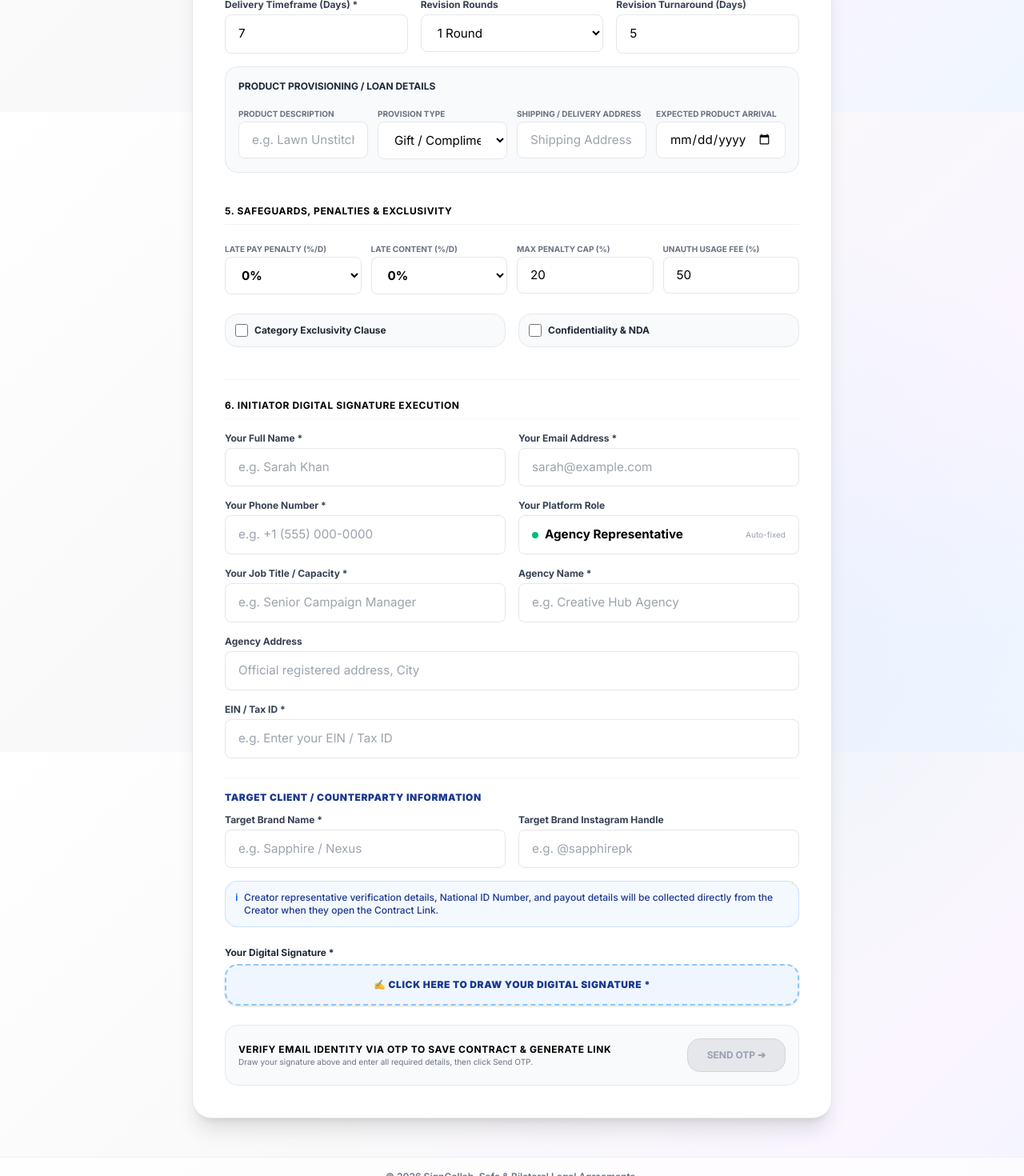
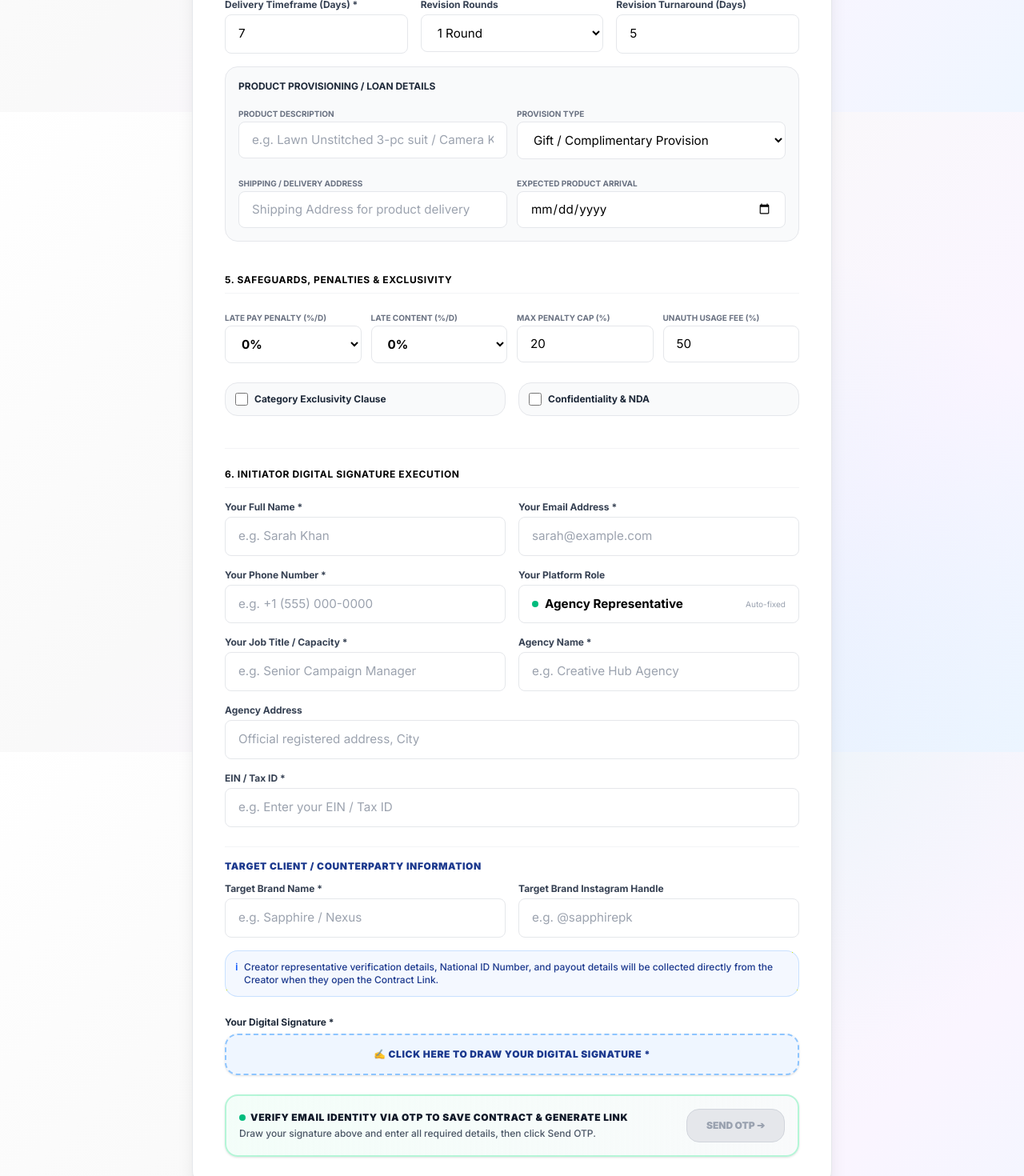
Before and after one commit to 01hostcatalyst-ars/SC-V2-141126, a Next.js app: page /instant in a window 1280 px wide. Shown: the part 1460-2930 px from the top of the page at 80% size. Built offline with nearby package versions, Linux system fonts and the light colour scheme; no server answers.

Commit message:
Update product provisioning 2-row layout and redesign initiator OTP box for clear visibility

```diff
--- a/src/app/instant/page.tsx
+++ b/src/app/instant/page.tsx
@@ -947,7 +947,7 @@ export default function InstantContractPage() {
               <div className="p-4 bg-gray-50 border border-gray-200 rounded-2xl space-y-3 mt-4">
                 <span className="text-xs font-bold text-gray-800 uppercase block">Product Provisioning / Loan Details</span>
 
-                <div className="grid grid-cols-1 sm:grid-cols-4 gap-3">
+                <div className="grid grid-cols-1 sm:grid-cols-2 gap-3">
                   <div>
                     <label className="text-[10px] font-bold text-gray-500 uppercase">Product Description</label>
                     <input
@@ -970,7 +970,9 @@ export default function InstantContractPage() {
                       <option value="Product Loan">Product Loan (Must Be Returned)</option>
                     </select>
                   </div>
-
+                </div>
+
+                <div className="grid grid-cols-1 sm:grid-cols-2 gap-3 pt-1">
                   <div>
                     <label className="text-[10px] font-bold text-gray-500 uppercase">Shipping / Delivery Address</label>
                     <input
@@ -1436,12 +1438,13 @@ export default function InstantContractPage() {
                 {/* OTP VERIFICATION ACTION BOX FOR PARTY 1 */}
                 <div className="sm:col-span-2 pt-2">
                   {!initiatorOtpVerified ? (
-                    <div className="p-4 rounded-2xl bg-gray-50 border border-gray-200 flex flex-col sm:flex-row items-center justify-between gap-3">
-                      <div className="flex flex-col text-left">
-                        <span className="text-xs font-bold text-black uppercase tracking-wider">
+                    <div className="p-4 rounded-2xl bg-gradient-to-r from-emerald-50/60 to-gray-50 border-2 border-emerald-200/80 flex flex-col md:flex-row items-start md:items-center justify-between gap-4 shadow-sm">
+                      <div className="flex flex-col text-left space-y-1">
+                        <span className="text-xs font-black text-gray-900 uppercase tracking-wider flex items-center gap-1.5">
+                          <span className="w-2 h-2 rounded-full bg-emerald-500 animate-pulse" />
                           Verify Email Identity via OTP to Save Contract &amp; Generate Link
                         </span>
-                        <span className="text-[10px] text-gray-500">
+                        <span className="text-xs text-gray-600 font-medium">
                           {initiatorOtpDispatched
                             ? `Code sent to ${initiatorEmail}. Enter 6-digit verification code below.`
                             : "Draw your signature above and enter all required details, then click Send OTP."}
@@ -1453,7 +1456,7 @@ export default function InstantContractPage() {
                           type="button"
                           onClick={handleSendInitiatorOtp}
                           disabled={!initiatorEmail || !initiatorName || !initiatorPhone || !initiatorDesignation || !initiatorSignatureB64 || initiatorOtpLoading}
-                          className={`font-bold px-6 py-3 rounded-xl text-xs uppercase transition-all whitespace-nowrap ${
+                          className={`font-extrabold px-6 py-3 rounded-xl text-xs uppercase transition-all whitespace-nowrap shrink-0 ${
                             initiatorEmail && initiatorName && initiatorPhone && initiatorDesignation && initiatorSignatureB64 && !initiatorOtpLoading
                               ? "bg-black text-white hover:bg-black/90 shadow-md cursor-pointer"
                               : "bg-gray-200 text-gray-400 border border-gray-300 cursor-not-allowed"
@@ -1462,20 +1465,23 @@ export default function InstantContractPage() {
                           {initiatorOtpLoading ? "Sending OTP..." : "Send OTP ➔"}
                         </button>
                       ) : (
-                        <div className="flex items-center gap-2 w-full sm:w-auto">
+                        <div className="flex flex-wrap items-center gap-3 shrink-0 w-full sm:w-auto">
+                          <div className="flex flex-col text-left">
+                            <label className="text-[10px] font-bold text-emerald-800 uppercase tracking-wider mb-1">6-Digit OTP</label>
                             <input
                               type="text"
                               maxLength={6}
                               placeholder="123456"
                               value={initiatorOtpCode}
                               onChange={(e) => setInitiatorOtpCode(e.target.value.replace(/\D/g, ""))}
-                            className="input-field text-center font-mono font-bold tracking-widest text-sm py-2 max-w-[120px]"
-                          />
+                              className="w-36 px-3 py-2 bg-white border-2 border-emerald-500 rounded-xl text-center font-mono font-extrabold tracking-[0.2em] text-base text-gray-900 shadow-sm focus:outline-none focus:ring-2 focus:ring-emerald-400 focus:border-emerald-600 placeholder:text-gray-400 placeholder:font-semibold placeholder:tracking-widest"
+                            />
+                          </div>
                           <button
                             type="button"
                             onClick={handleVerifyInitiatorOtp}
                             disabled={initiatorOtpLoading || !initiatorOtpCode}
-                            className="bg-emerald-600 hover:bg-emerald-700 text-white font-bold px-5 py-2.5 rounded-xl text-xs uppercase shadow transition-all whitespace-nowrap"
+                            className="self-end bg-emerald-600 hover:bg-emerald-700 disabled:bg-gray-300 text-white font-extrabold px-5 py-2.5 rounded-xl text-xs uppercase shadow-md transition-all whitespace-nowrap"
                           >
                             {initiatorOtpLoading ? "Verifying..." : "Verify OTP & Save Contract"}
                           </button>
```
Lines whose indentation alone changed are shown as unchanged.
